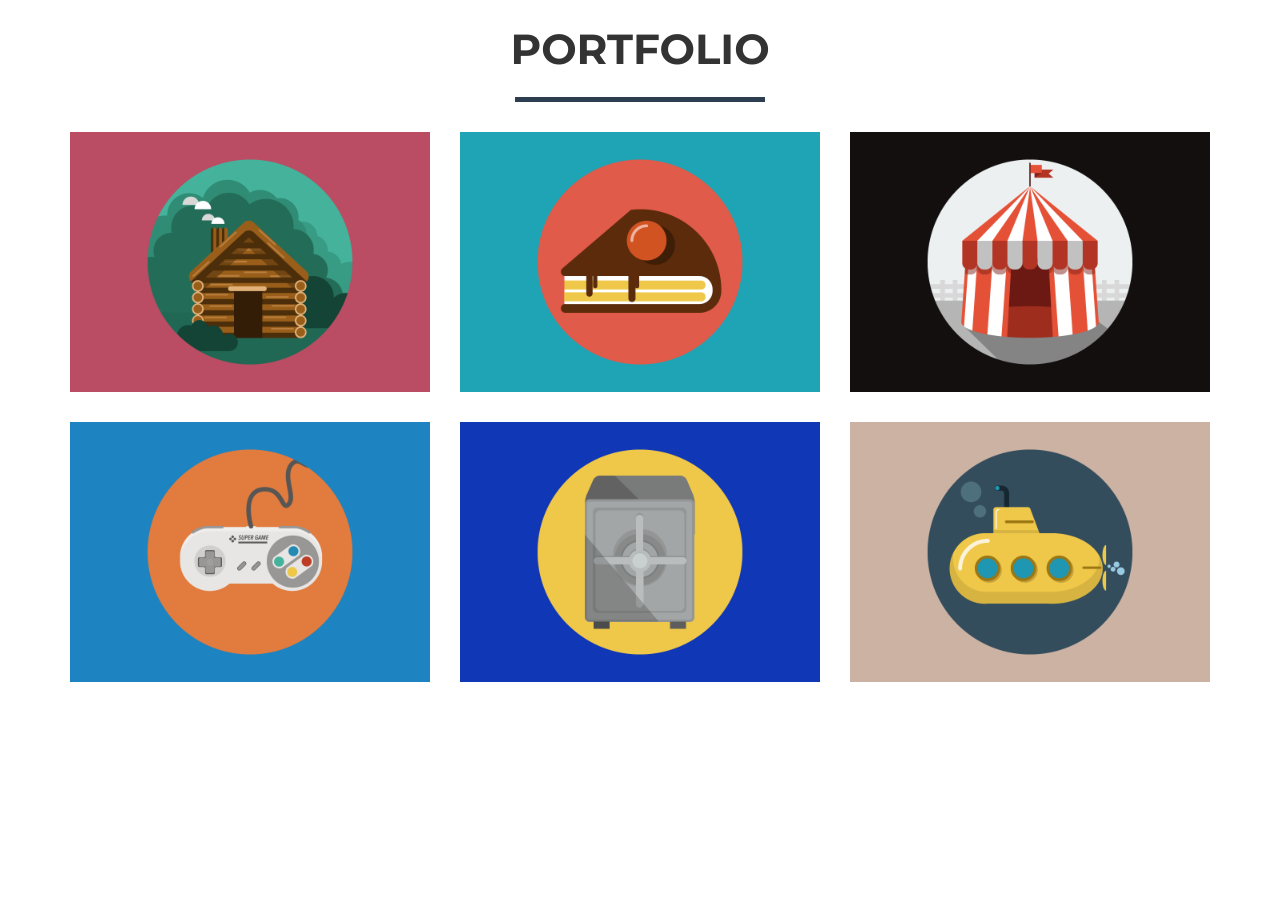
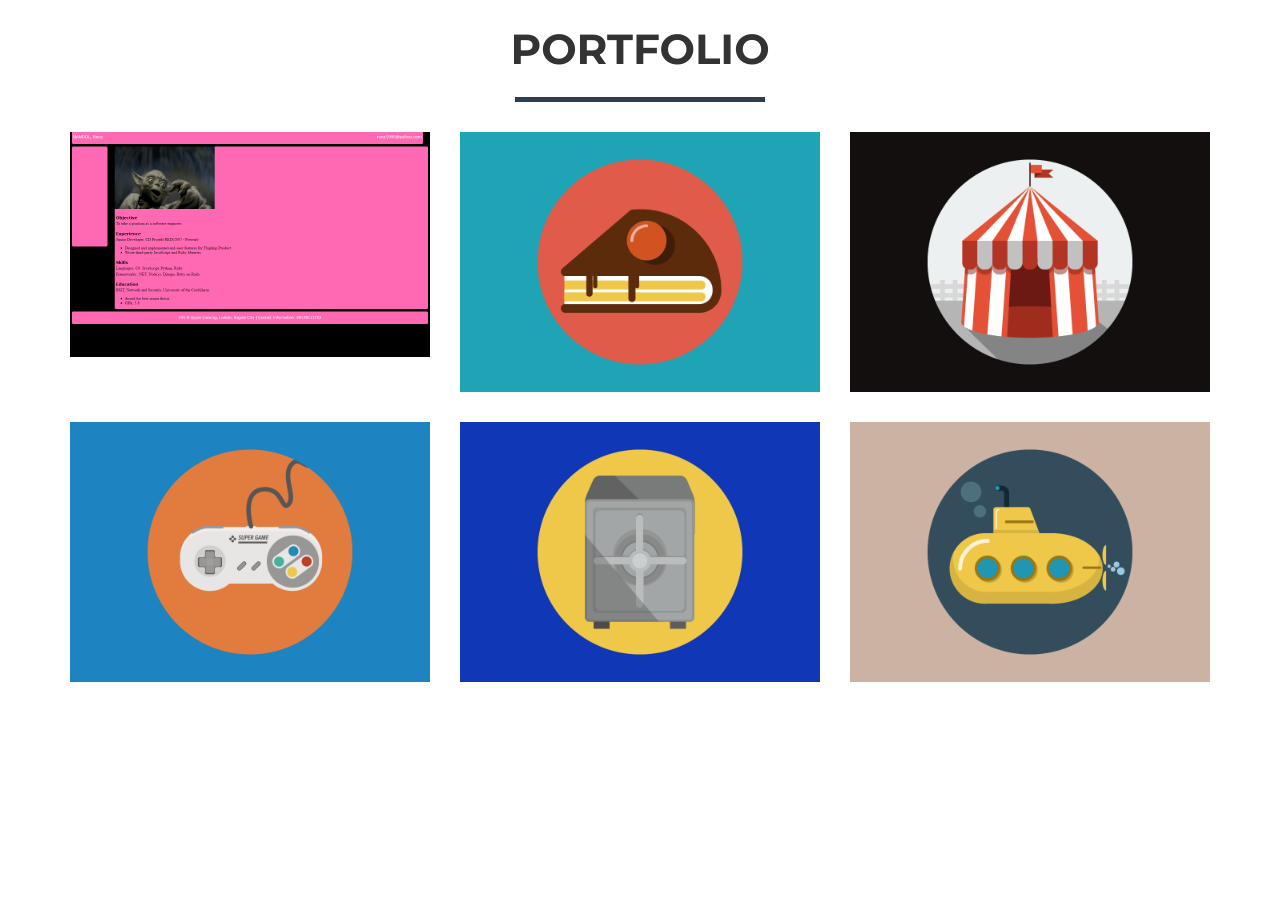
Before and after one commit to Qlown/Qlown.github.io, a website: page index.html in a window 1280 px wide. Shown: the part 840-1749 px from the top of the page. Drawn offline with nearby package versions, Linux system fonts and the light colour scheme.

Commit message:
Update index.html

```diff
--- a/index.html
+++ b/index.html
@@ -93,13 +93,13 @@
             </div>
             <div class="row">
                 <div class="col-sm-4 portfolio-item">
-                    <a href="#portfolioModal1" class="portfolio-link" data-toggle="modal">
+                    <a href="https://qlown.github.io/resume/" class="portfolio-link" data-toggle="modal">
                         <div class="caption">
                             <div class="caption-content">
                                 <i class="fa fa-search-plus fa-3x"></i>
                             </div>
                         </div>
-                        <img src="img/portfolio/cabin.png" class="img-responsive" alt="">
+                        <img src="resume.png" class="img-responsive" alt="">
                     </a>
                 </div>
                 <div class="col-sm-4 portfolio-item">
```
